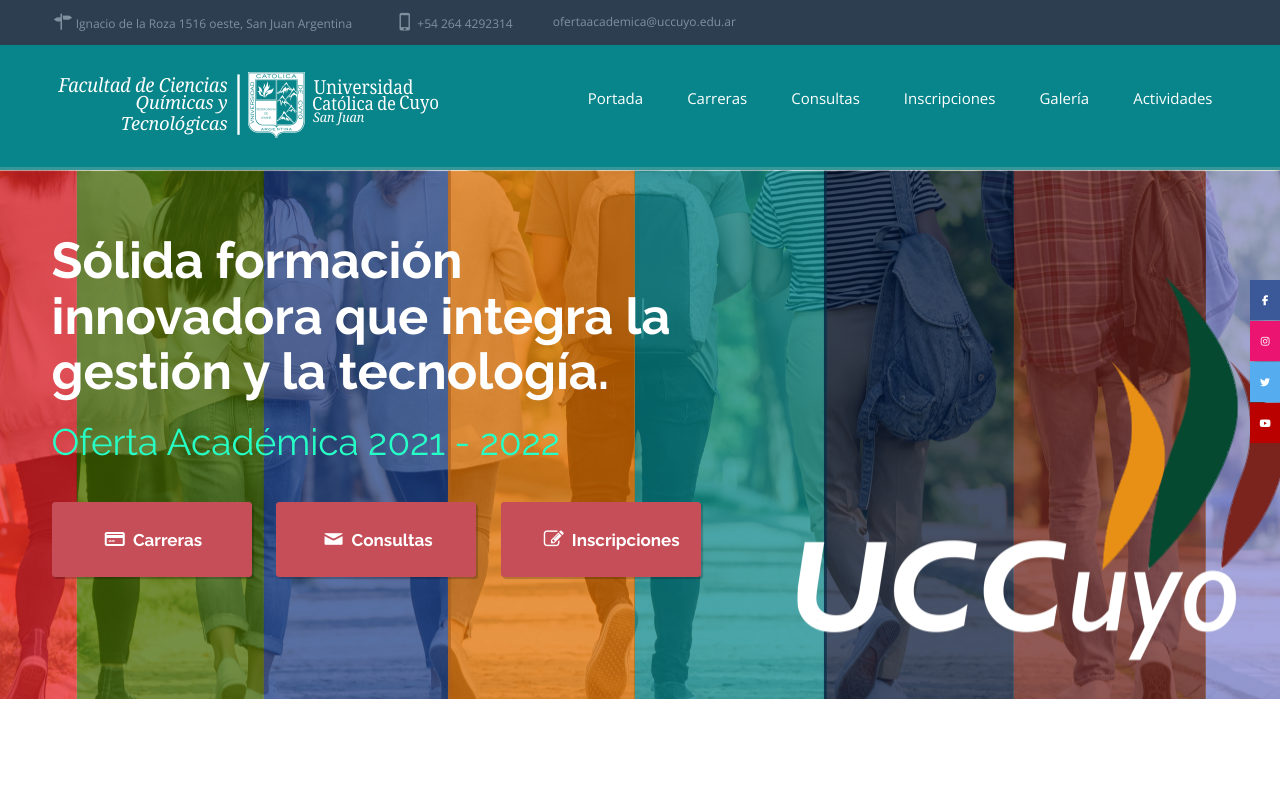
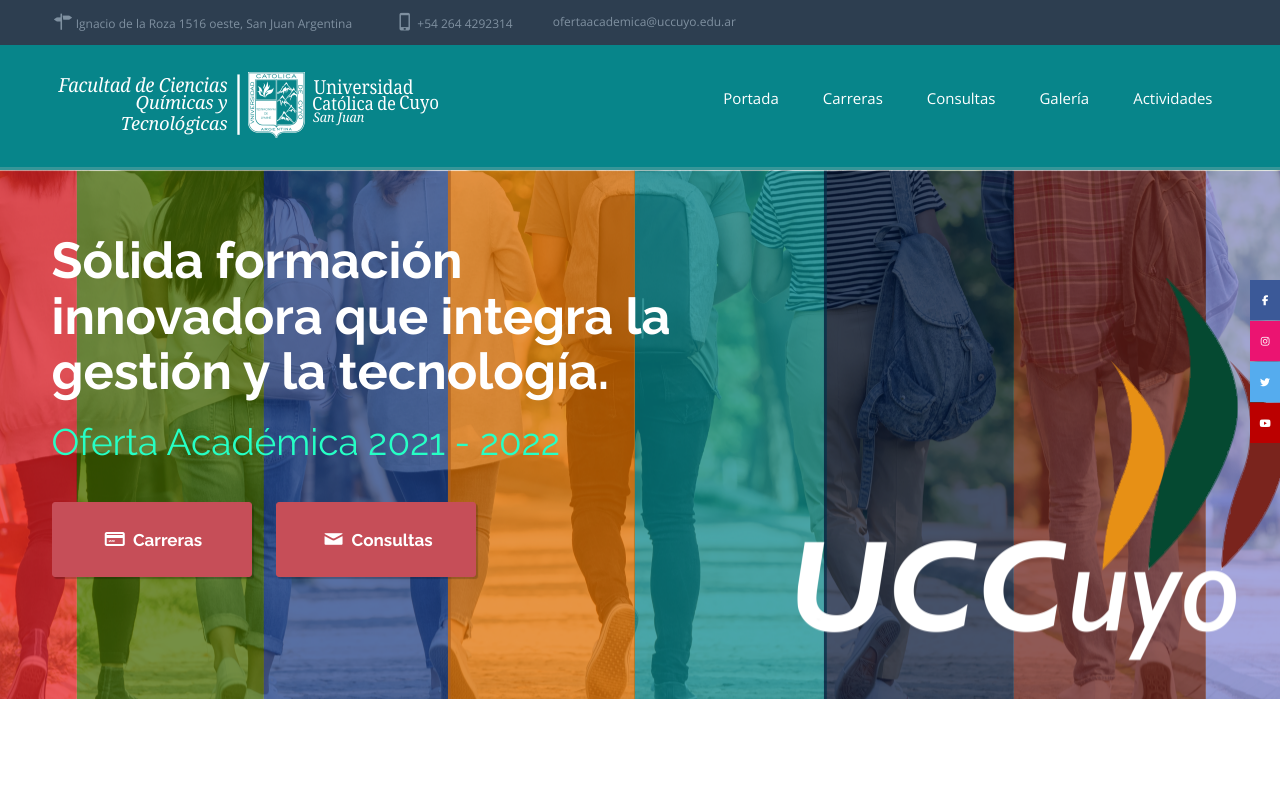
Before and after one commit to marianoveloper/Oferta-Academica, a plain HTML site: page fabyf.html in a window 1280 px wide. Shown: the top 800 px of the page. Drawn offline with nearby package versions, Linux system fonts and the light colour scheme; a script that the page names is missing.

Commit message:
inscripcion sin link

```diff
--- a/fabyf.html
+++ b/fabyf.html
@@ -82,7 +82,7 @@
 				<li><a href="#questions" class="anchor">Consultas</a></li>
 				<!--<li><a href="#pre-inscrip" class="anchor">Pre-Inscripción</a></li>-->
 
-				<li class="nav-item dropdown ">
+				<!--<li class="nav-item dropdown ">
 
 					<a href="#" class="nav-link dropdown-toggle" data-toggle="dropdown" role="button"
 						aria-expanded="false" aria-haspopup="true" id="item-menu-nosotros">Inscripciones</a>
@@ -95,7 +95,7 @@
 						</ul>
 
 					</div>
-				</li>
+				</li>-->
 				<li><a href="#gallery" class="anchor">Galería</a></li>
 				<li><a href="#features" class="anchor">Actividades</a></li>
 
@@ -137,10 +137,10 @@
 							<i class="icon-mail"></i>
 							Consultas
 						</a>
-						<a href="https://gestion.uccuyo.edu.ar/preinscripcion/uccuyo/?__o=" class="btn btn-danger btn-lg has-shadow anchor">
+						<!--<a href="https://gestion.uccuyo.edu.ar/preinscripcion/uccuyo/?__o=" class="btn btn-danger btn-lg has-shadow anchor">
 							<i class="icon-edit"></i>
 							Inscripciones
-						</a>
+						</a>-->
 					</div>
 				</div>
 				<div class="clearfix col-sm-5">
```
Also changed, not shown: fcseye.html (+4 -4 lines), fcsm.html (+4 -4 lines), fdcs.html (+4 -4 lines), fe.html (+2 -2 lines), ffyh.html (+4 -4 lines), ifd.html (+4 -4 lines).
